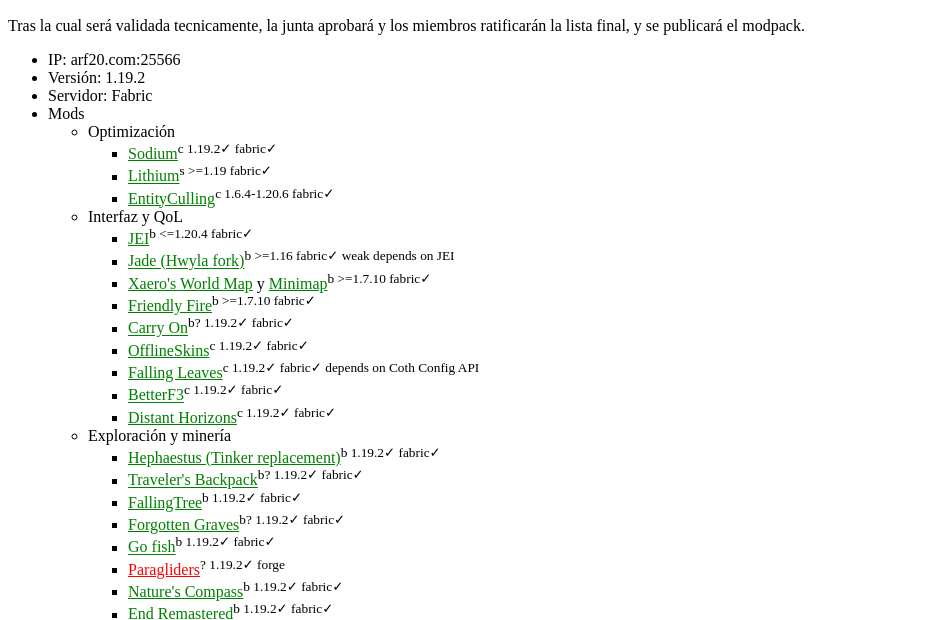
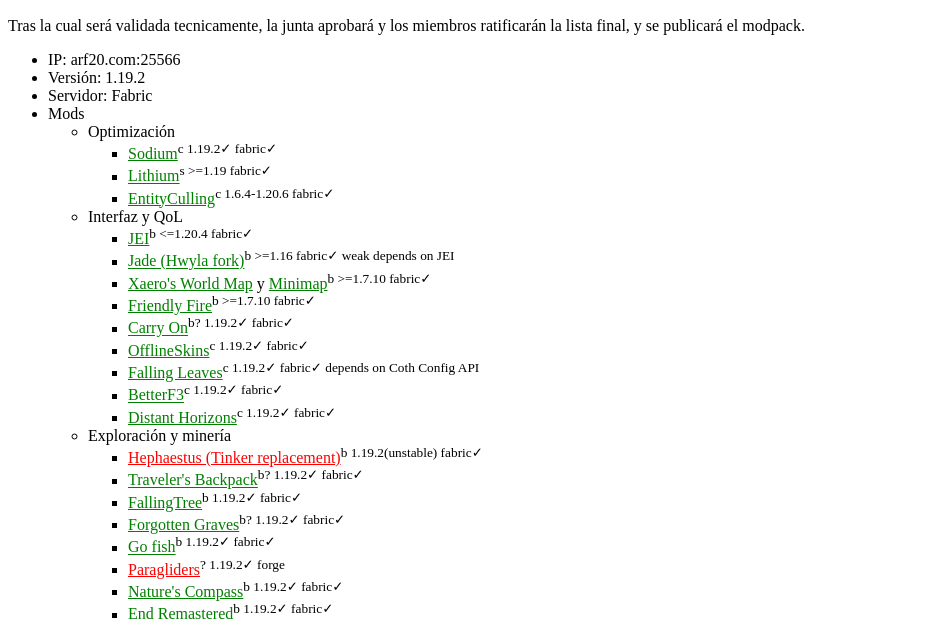
Before and after one commit to arf20/panaland-web, a plain HTML site: page tecnica.html in a window 1280 px wide. Shown: the part 191-811 px from the top of the page, without its empty margins (0-926 px from the left). Drawn offline with Linux system fonts and the light colour scheme.

```diff
--- a/tecnica.html
+++ b/tecnica.html
@@ -64,7 +64,7 @@
                     <li><a class="ok" href="https://www.curseforge.com/minecraft/mc-mods/distant-horizons">Distant Horizons</a><sup>c 1.19.2&check; fabric&check;</sup></li>
                 </ul></li>
                 <li>Exploración y minería<ul>
-                    <li><a class="ok" href="https://github.com/Argent-Matter/TinkersConstruct/releases/tag/3.6.0+5">Hephaestus (Tinker replacement)</a><sup>b 1.19.2&check; fabric&check;</sup></li>
+                    <li><a class="incompatible" href="https://github.com/Argent-Matter/TinkersConstruct/releases/tag/3.6.0+5">Hephaestus (Tinker replacement)</a><sup>b 1.19.2(unstable) fabric&check;</sup></li>
                     <li><a class="ok" href="https://www.curseforge.com/minecraft/mc-mods/travelers-backpack-fabric">Traveler's Backpack</a><sup>b? 1.19.2&check; fabric&check;</sup></li>
                     <li><a class="ok" href="https://www.curseforge.com/minecraft/mc-mods/falling-tree">FallingTree</a><sup>b 1.19.2&check; fabric&check;</sup></li>
                     <li><a class="ok" href="https://www.9minecraft.net/forgotten-graves-mod/">Forgotten Graves</a><sup>b? 1.19.2&check; fabric&check;</sup></li>
@@ -135,7 +135,7 @@
         <span class="incompatible">incompatible (forge, old, new)</span>
         <span class="no">no fix</span><br>
 
-        Lista borrador revisión 0.3 pendiente de aprobación.
+        Lista borrador revisión 0.3b pendiente de aprobación.
 
         <h2>Descargas</h2>
         <ul>
```
